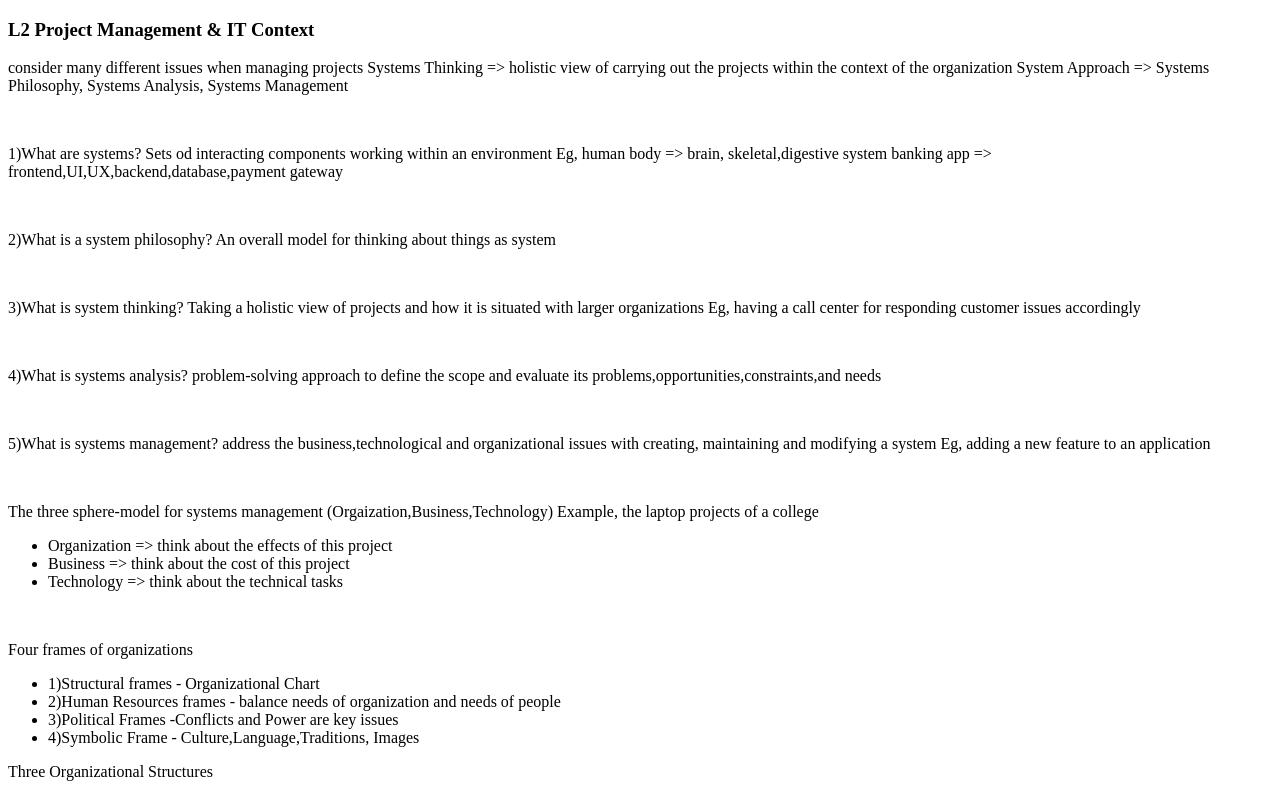
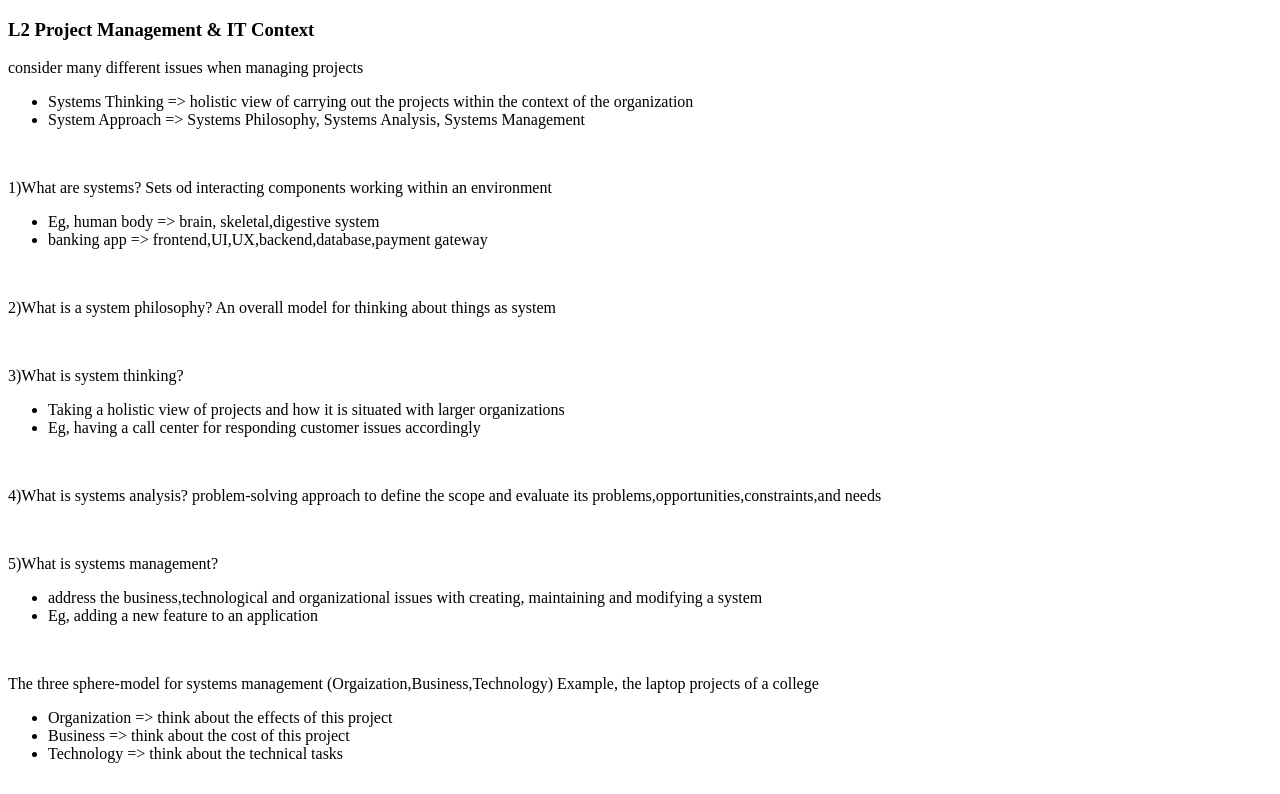
Before and after one commit to sanmin786/lapprojectmanagement, a plain HTML site: page index.html in a window 1280 px wide. Shown: the top 794 px of the page. Drawn offline with Linux system fonts and the light colour scheme.

Commit message:
Update index.html
changed the ul code

```diff
--- a/index.html
+++ b/index.html
@@ -9,27 +9,31 @@
     <h3>L2 Project Management & IT Context</h3>
 
 <p>consider many different issues when managing projects
-Systems Thinking => holistic view of carrying out the projects within the context of the organization
-System Approach => Systems Philosophy, Systems Analysis, Systems Management</p><br>
+<ul>
+<li>Systems Thinking => holistic view of carrying out the projects within the context of the organization</li>
+<li>System Approach => Systems Philosophy, Systems Analysis, Systems Management</li></p><br></ul>
 
 <p>1)What are systems?
 Sets od interacting components working within an environment
-Eg, human body => brain, skeletal,digestive system
-banking app => frontend,UI,UX,backend,database,payment gateway</p><br>
+<ul>
+<li>Eg, human body => brain, skeletal,digestive system</li>
+<li>banking app => frontend,UI,UX,backend,database,payment gateway</li></ul></p><br>
 
 <p>2)What is a system philosophy?
 An overall model for thinking about things as system</p><br>
 
 <p>3)What  is system thinking?
-Taking a holistic view of projects and how it is situated with larger organizations
-Eg, having a call center for responding customer issues accordingly</p><br>
+<ul>
+<li>Taking a holistic view of projects and how it is situated with larger organizations</li>
+<li>Eg, having a call center for responding customer issues accordingly</li></ul></p><br>
 
 <p>4)What is systems analysis?
 problem-solving approach to define the scope and evaluate its problems,opportunities,constraints,and needs</p><br>
 
 <p>5)What is systems management?
-address the business,technological and organizational issues with creating, maintaining and modifying a system
-Eg, adding a new feature to an application</p><br>
+    <ul>
+<li>address the business,technological and organizational issues with creating, maintaining and modifying a system</li>
+<li>Eg, adding a new feature to an application</li></ul></p><br>
 
 <p>The three sphere-model for systems management (Orgaization,Business,Technology)
 Example, the laptop projects of a college
```
